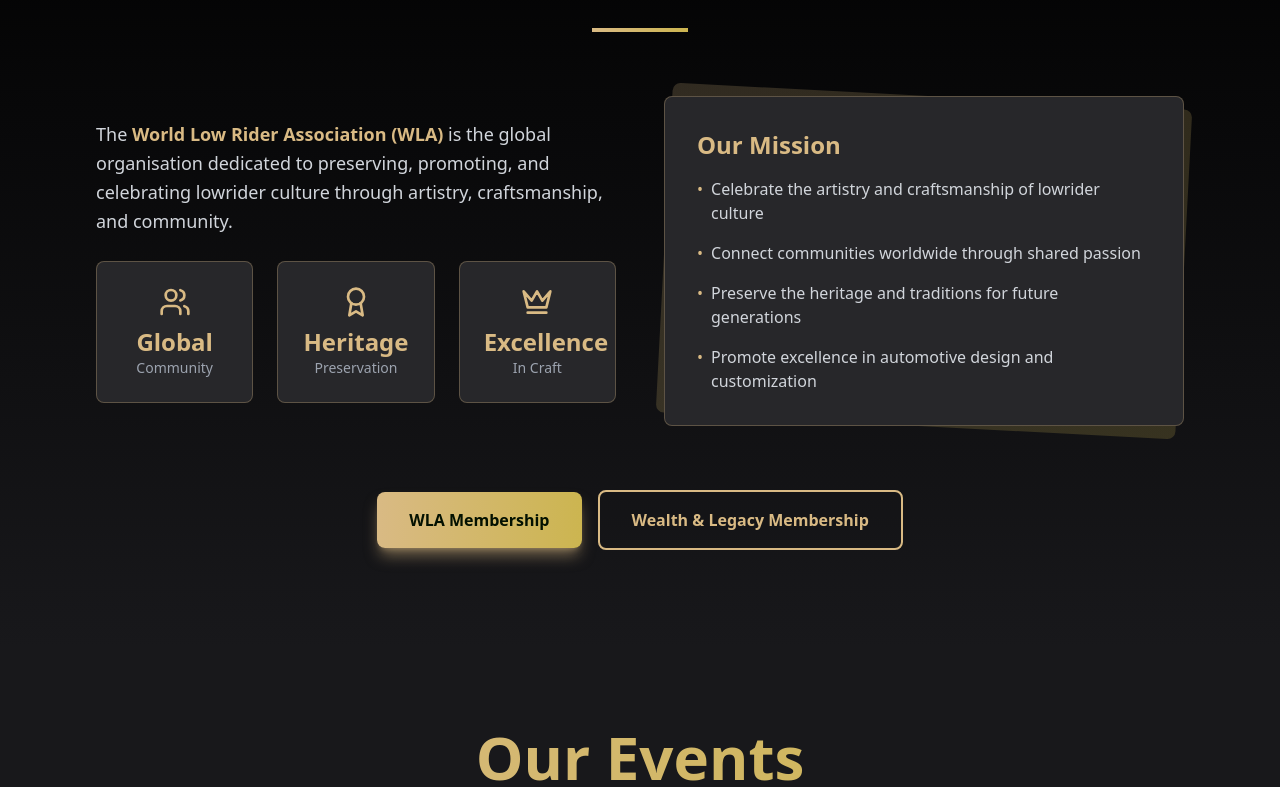
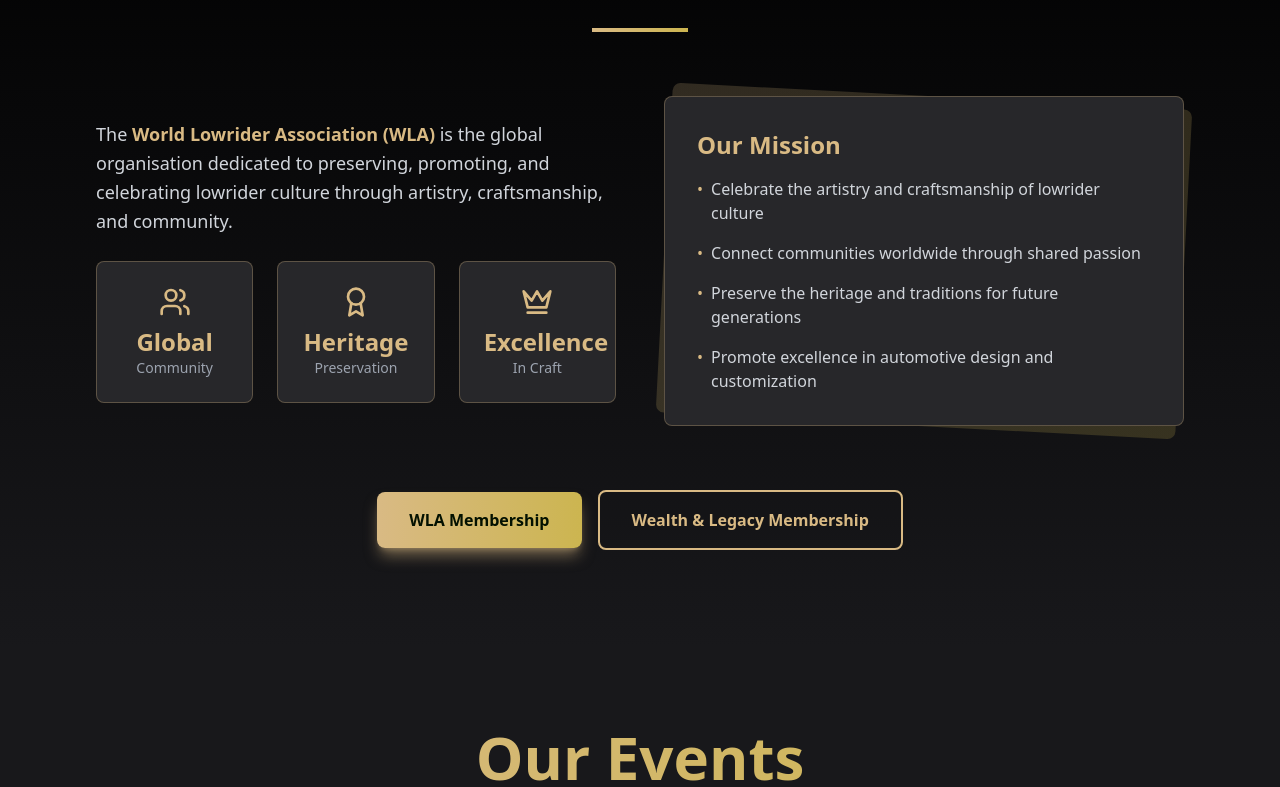
Before and after one commit to fteadmin/lowrider, a React (Vite) app: page / in a window 1280 px wide. Shown: the part 953-1740 px from the top of the page. Built offline with nearby package versions, Linux system fonts and the light colour scheme.

Commit message:
edited lowrider spelling

```diff
--- a/src/components/About.tsx
+++ b/src/components/About.tsx
@@ -13,7 +13,7 @@
         <div className="grid md:grid-cols-2 gap-12 items-center">
           <div className="space-y-6">
             <p className="text-lg text-gray-300 leading-relaxed">
-              The <span className="text-[#D9BA84] font-semibold">World Low Rider Association (WLA)</span> is the global organisation dedicated to preserving, promoting, and celebrating lowrider culture through artistry, craftsmanship, and community.
+              The <span className="text-[#D9BA84] font-semibold">World Lowrider Association (WLA)</span> is the global organisation dedicated to preserving, promoting, and celebrating lowrider culture through artistry, craftsmanship, and community.
             </p>
             <div className="grid grid-cols-3 gap-6 mt-8">
               <div className="text-center p-6 bg-zinc-800 rounded-lg border border-[#D9BA84]/30">
--- a/src/components/Hero.tsx
+++ b/src/components/Hero.tsx
@@ -27,7 +27,7 @@
     {
       id: 1,
       backgroundImage: 'https://images.pexels.com/photos/1637210/pexels-photo-1637210.jpeg',
-      title: 'World Low Rider Association',
+      title: 'World Lowrider Association',
       description: 'Preserving, promoting, and celebrating lowrider culture through artistry, craftsmanship, and community across the globe',
       buttons: [
         { label: 'Learn More', action: 'about', isPrimary: true },
--- a/src/components/Partners.tsx
+++ b/src/components/Partners.tsx
@@ -24,7 +24,7 @@
     },
     {
       name: 'Randolph Enterprises',
-      description: 'A dynamic multi-industry conglomerate with a specialized automotive division, LowRider Solutions, featuring four patented technologies that revolutionize the lowrider industry while honoring its rich cultural heritage and tradition.'
+      description: 'A dynamic multi-industry conglomerate with a specialized automotive division, Lowrider Solutions, featuring four patented technologies that revolutionize the lowrider industry while honoring its rich cultural heritage and tradition.'
     },
     {
       name: 'Founding Members',
--- a/src/pages/WLAAssociation.tsx
+++ b/src/pages/WLAAssociation.tsx
@@ -14,7 +14,7 @@
             <h1 className="text-6xl md:text-8xl font-bold mb-6 bg-gradient-to-r from-[#D9BA84] to-[#CCB550] bg-clip-text text-transparent">
               WLA
             </h1>
-            <p className="text-3xl md:text-4xl text-white font-light mb-4">World Low Rider Association</p>
+            <p className="text-3xl md:text-4xl text-white font-light mb-4">World LowRider Association</p>
             <div className="w-32 h-1 bg-gradient-to-r from-[#D9BA84] to-[#CCB550] mx-auto"></div>
           </div>
         </div>
--- a/src/pages/WealthLegacy.tsx
+++ b/src/pages/WealthLegacy.tsx
@@ -31,7 +31,7 @@
             <div className="bg-gradient-to-r from-zinc-900 via-zinc-800 to-zinc-900 rounded-3xl border border-[#D9BA84]/40 p-12">
               <h2 className="text-4xl font-bold text-[#D9BA84] mb-6 text-center">Our Vision</h2>
               <p className="text-xl text-gray-300 leading-relaxed text-center">
-                Low Riders Wealth and Legacy is the first global membership club created for our community—where the heart of lowrider culture becomes a pathway to prosperity. We honor the traditions, creativity, and unity that define the movement and turn them into real opportunities for financial growth. Through the collective strength of our community, the power of shared purchasing, and products and services that reflect who we are, we’re creating policies and practices that build profit with purpose. Together, we’re transforming cultural pride into lasting wealth and legacy for generations to come.
+                Lowriders Wealth and Legacy is the first global membership club created for our community—where the heart of lowrider culture becomes a pathway to prosperity. We honor the traditions, creativity, and unity that define the movement and turn them into real opportunities for financial growth. Through the collective strength of our community, the power of shared purchasing, and products and services that reflect who we are, we’re creating policies and practices that build profit with purpose. Together, we’re transforming cultural pride into lasting wealth and legacy for generations to come.
 
               </p>
             </div>
```
